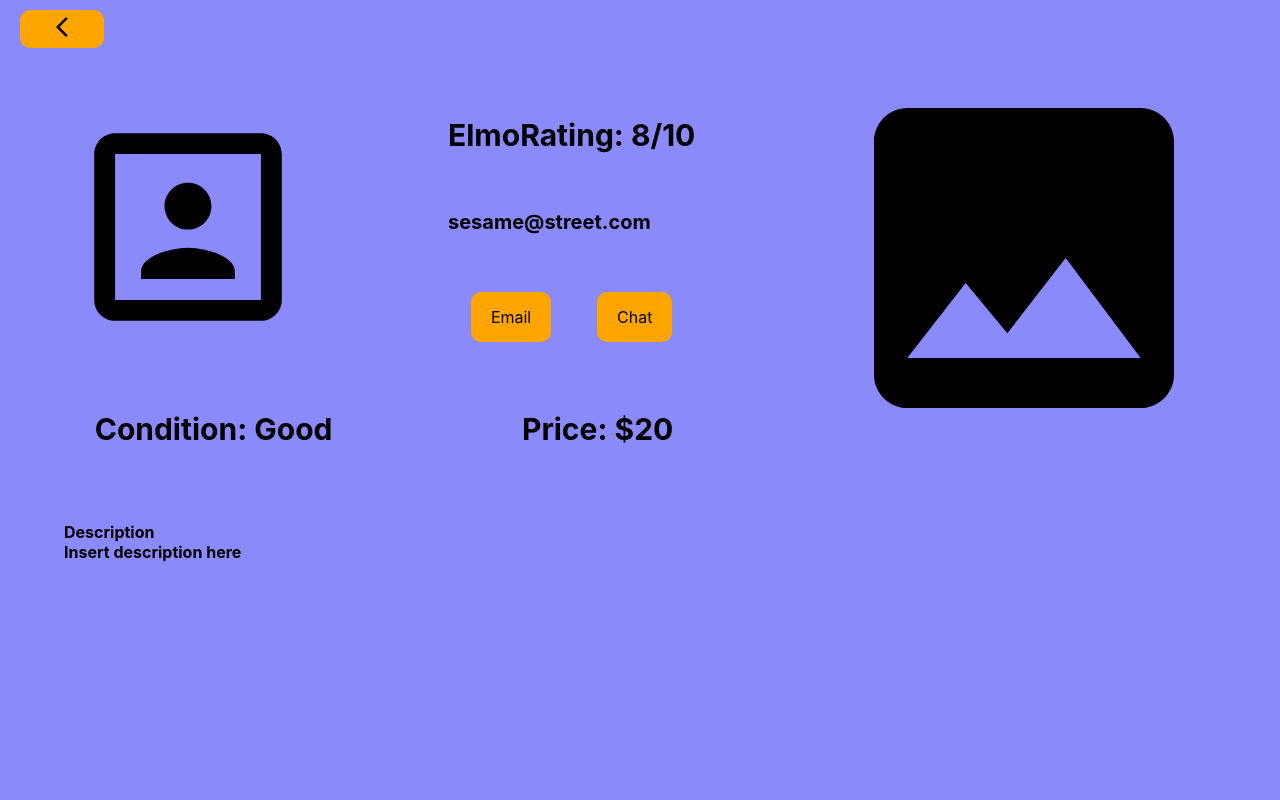
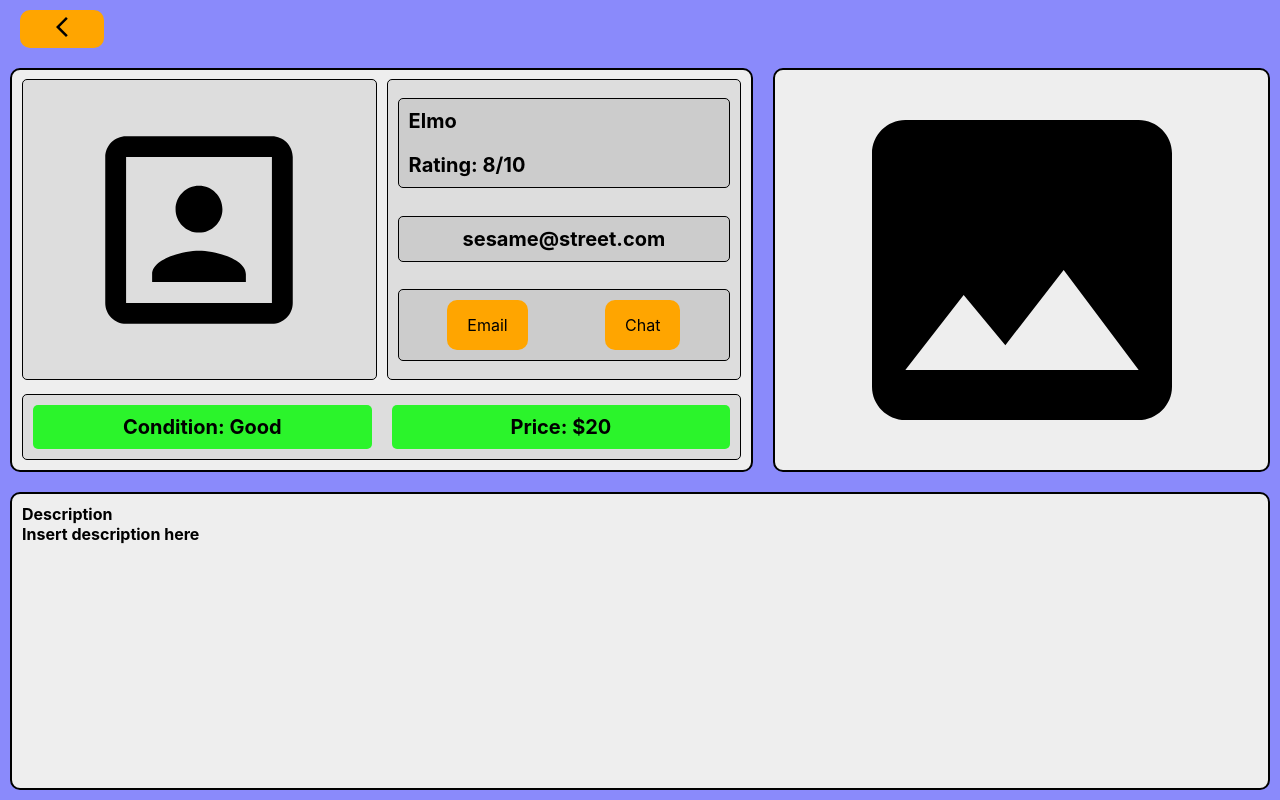
Before and after one commit to MohammedSaleh2001/KnowledgeKart, a React (Create React App) app in the folder front-end/: page /listing/1 in a window 1280 px wide. Built offline with nearby package versions, Linux system fonts and the light colour scheme.

Commit message:
Styled the listing page.

```diff
--- a/front-end/src/Components/Listing/Listing.css
+++ b/front-end/src/Components/Listing/Listing.css
@@ -74,7 +74,8 @@
 #listing_page_container {
     width: 100vw;
     height: 100vh;
-    display: block;
+    display: flex;
+    flex-direction: column;
 }
 
 #listing_top_div {
@@ -92,6 +93,10 @@
     flex-direction: column;
     width: 60vw;
     justify-content: space-around;
+    background-color: #eee;
+    margin: 10px;
+    border: solid black 2px;
+    border-radius: 10px;
 }
 
 #listing_mid_right {
@@ -99,6 +104,10 @@
     width: 40vw;
     align-items: center;
     justify-content: center;
+    background-color: #eee;
+    margin: 10px;
+    border: solid black 2px;
+    border-radius: 10px;
 }
 
 #listing_mid_left_top {
@@ -106,21 +115,50 @@
     justify-content: space-around;
     height: 80%;
     align-items: center;
+    padding: 10px;
 }
 
 #listing_mid_left_bot {
     display: flex;
     justify-content: space-around;
+    margin: 5px 10px 10px 10px;
+    border: solid black 1px;
+    border-radius: 5px;
+    background-color: #ddd;
 }
 
 #listing_condition_of_product {
-    font-size: 30px;
-    font-weight: bold
+    font-size: 20px;
+    font-weight: bold;
+    width: 50%;
+    text-align: center;
+    background-color: rgb(43, 244, 43);
+    margin: 10px;
+    padding: 10px;
+    border-radius: 5px;
 }
 
 #listing_price_of_product {
-    font-size: 30px;
+    font-size: 20px;
     font-weight: bold;
+    width: 50%;
+    text-align: center;
+    background-color: rgb(43, 244, 43);
+    margin: 10px;
+    padding: 10px;
+    border-radius: 5px;
+}
+
+#listing_mid_left_top_left {
+    display: flex;
+    border: solid black 1px;
+    border-radius: 5px;
+    width: 50%;
+    height: 100%;
+    margin-right: 5px;
+    background-color: #ddd;
+    justify-content: center;
+    align-items: center;
 }
 
 #listing_mid_left_top_right {
@@ -128,39 +166,66 @@
     height: 100%;
     flex-direction: column;
     justify-content: space-evenly;
+    width: 50%;
+    height: 100%;
+    border: solid black 1px;
+    border-radius: 5px;
+    margin-left: 5px;
+    background-color: #ddd;
 }
 
 #listing_mid_left_top_right_top {
     display: flex;
+    flex-direction: column;
     justify-content: space-between;
-    margin: 10px
+    margin: 10px;
+    border: solid black 1px;
+    border-radius: 5px;
+    background-color: #ccc;
 }
 
 #listing_seller_name {
     font-weight: bold;
-    font-size: 30px;
+    font-size: 20px;
+    margin: 10px;
 }
 
 #listing_rating {
     font-weight: bold;
-    font-size: 30px;
+    font-size: 20px;
+    margin: 10px;
 }
 
 #listing_mid_left_top_right_mid {
+    display: flex;
     font-weight: bold;
     font-size: 20px;
-    margin: 10px
+    margin: 10px;
+    justify-content: center;
+    border: solid black 1px;
+    padding: 10px;
+    border-radius: 5px;
+    background-color: #ccc;
 }
 
 #listing_mid_left_top_right_bot {
     display: flex;
     justify-content: space-around;
-    margin: 10px
+    margin: 10px;
+    border: solid black 1px;
+    border-radius: 5px;
+    padding: 10px;
+    background-color: #ccc;
 }
 
 #listing_bot_div {
-    margin: 5vw;
+    margin: 10px;
+    padding: 10px;
     font-weight: bold;
+    flex-grow: 1;
+    background-color: #eee;
+    border: solid black 2px;
+    border-radius: 10px;
 }
 
 .input-wrapper {
```
